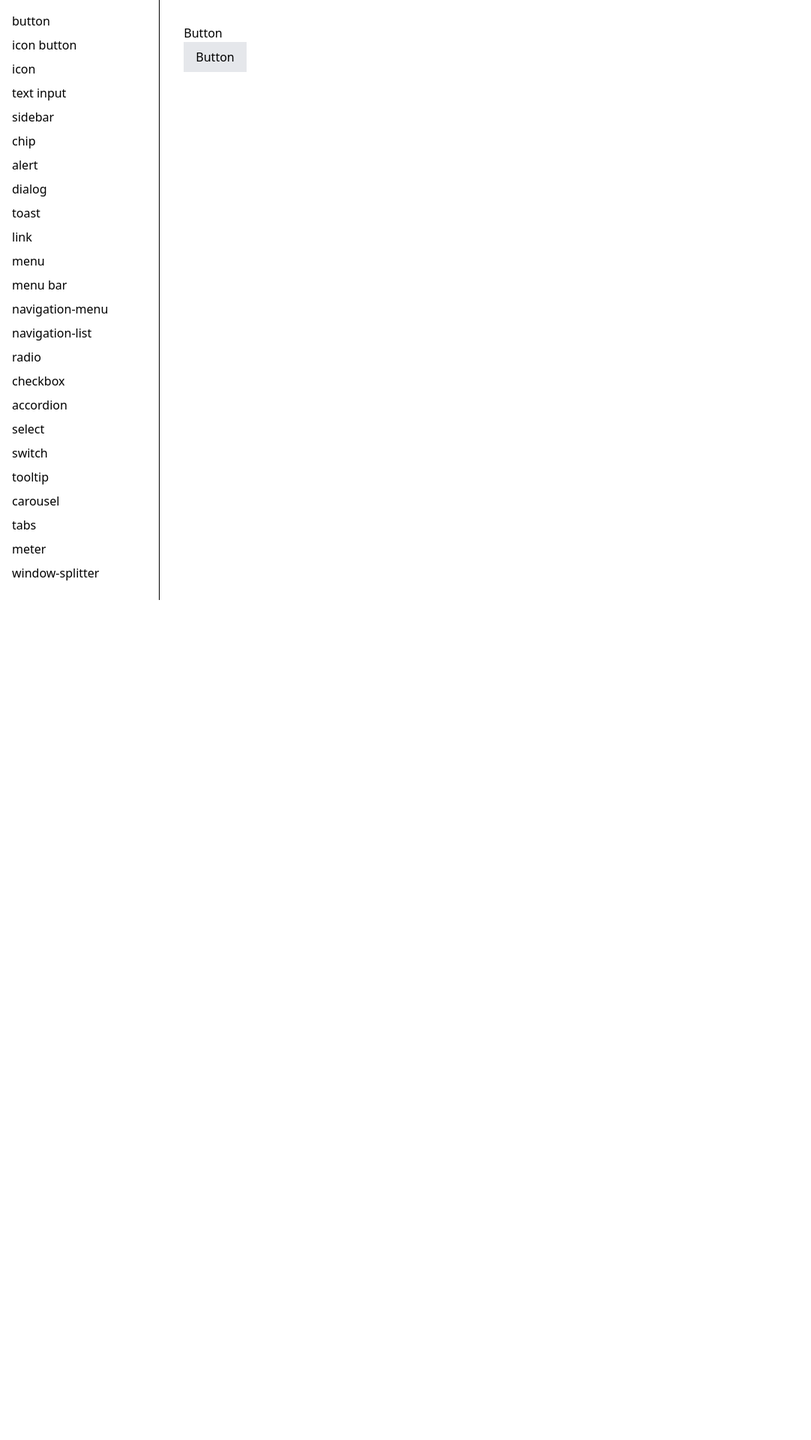
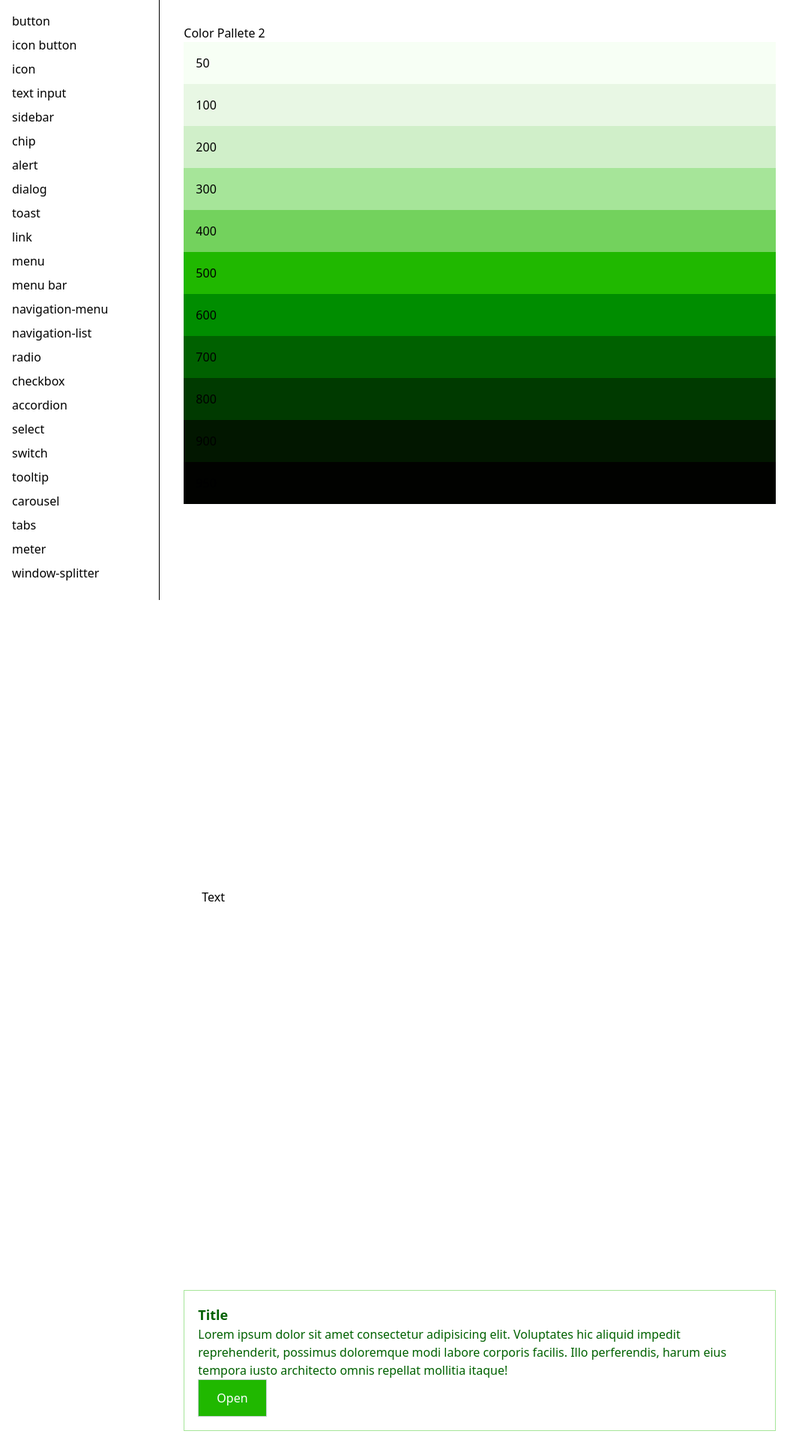
Before and after one commit to vikashsurin/zenosui, a SvelteKit app: page / in a window 1280 px wide. Shown: the top 1920 px of the page at 75% size, without its empty margins (0-1082 px from the left). Before the commit the page ends 800 px from the top, so only its background shows below. Built offline with nearby package versions, Linux system fonts and the light colour scheme.

Commit message:
backup dev

```diff
--- a/src/app.css
+++ b/src/app.css
@@ -1 +1,71 @@
 @import 'tailwindcss';
+@import './css/button.css';
+
+:root {
+	--hue: 140;
+	/* FOUNDATION COLORS */
+	--color-50: oklch(99% 0.015 var(--hue));
+	--color-100: oklch(96% 0.03 var(--hue));
+	--color-200: oklch(92% 0.06 var(--hue));
+	--color-300: oklch(86% 0.12 var(--hue));
+	--color-400: oklch(78% 0.18 var(--hue));
+	--color-500: oklch(68% 0.24 var(--hue));
+	--color-600: oklch(55% 0.23 var(--hue));
+	--color-700: oklch(42% 0.18 var(--hue));
+	--color-800: oklch(30% 0.12 var(--hue));
+	--color-900: oklch(18% 0.06 var(--hue));
+	--color-950: oklch(8% 0.02 var(--hue));
+
+	--neutral-50: oklch(99% 0.002 200);
+	--neutral-100: oklch(97% 0.004 200);
+	--neutral-200: oklch(93% 0.008 200);
+	--neutral-300: oklch(85% 0.012 200);
+	--neutral-400: oklch(72% 0.015 200);
+	--neutral-500: oklch(60% 0.018 200);
+	--neutral-600: oklch(45% 0.02 200);
+	--neutral-700: oklch(32% 0.022 200);
+	--neutral-800: oklch(22% 0.025 200);
+	--neutral-900: oklch(14% 0.03 200);
+	--neutral-950: oklch(8% 0.035 200);
+
+	/* ===== CORE THEME PRIMITIVES (ADJUST PER THEME) ===== */
+	/* Light Theme (default) */
+	--theme-surface: oklch(100% 0 0); /* Pure white base */
+	--theme-surface-1: var(--neutral-50); /* Card backgrounds */
+	--theme-surface-2: var(--neutral-100); /* Elevated surfaces */
+	--theme-on-surface: var(--neutral-900); /* Primary text */
+	--theme-on-surface-2: var(--neutral-700); /* Secondary text */
+	--theme-outline: var(--neutral-300); /* Borders, dividers */
+
+	--theme-primary: var(--color-500);
+	--theme-on-primary: white;
+	--theme-primary-container: var(--color-100);
+	--theme-on-primary-container: var(--color-900);
+
+	--theme-error: oklch(65% 0.22 20); /* Fixed red (hue 20) */
+	--theme-on-error: white;
+
+	/* ===== DARK THEME OVERRIDES (via prefers-color-scheme) ===== */
+	@media (prefers-color-scheme: dark) {
+		--theme-surface: var(--neutral-950);
+		--theme-surface-1: var(--neutral-900);
+		--theme-surface-2: var(--neutral-800);
+		--theme-on-surface: var(--neutral-200);
+		--theme-on-surface-2: var(--neutral-400);
+		--theme-outline: var(--neutral-700);
+
+		--theme-primary-container: var(--color-900);
+		--theme-on-primary-container: var(--color-200);
+	}
+
+	/* ===== STATE LAYERS (CRITICAL FOR INTERACTIONS) ===== */
+	--state-hover: oklch(from var(--theme-primary) l c h calc(c * 0.7)); /* 30% less saturated */
+	--state-pressed: oklch(from var(--theme-primary) l calc(c * 0.8) h); /* 20% darker */
+	--state-disabled: oklch(from var(--theme-on-surface) l calc(c * 0.3) h); /* Muted */
+}
+
+[data-theme='dark'] {
+	--background: oklch(0 0 0);
+	--button-background: var(--color-100);
+	--button-color: var(--color-950) --card-background: rgba();
+}
--- /dev/null
+++ b/src/css/button.css
@@ -0,0 +1,33 @@
+.button {
+	/* Base */
+	--button-bg: var(--theme-surface-1);
+	--button-fg: var(--theme-on-surface);
+	--button-border: var(--theme-outline);
+
+	/* Primary variant */
+	--button-primary-bg: var(--theme-primary);
+	--button-primary-fg: var(--theme-on-primary);
+	--button-primary-hover: color-mix(in oklch, var(--theme-primary), var(--state-hover) 80%);
+
+	/* Disabled state */
+	--button-disabled-bg: var(--theme-surface-2);
+	--button-disabled-fg: var(--state-disabled);
+
+	/* Apply to component */
+	background: var(--button-bg);
+	color: var(--button-fg);
+	border: 1px solid var(--button-border);
+}
+
+.button--primary {
+	background: var(--button-primary-bg);
+	color: var(--button-primary-fg);
+}
+.button--primary:hover {
+	background: var(--button-primary-hover);
+}
+.button--disabled {
+	background: var(--button-disabled-bg);
+	color: var(--button-disabled-fg);
+	cursor: not-allowed;
+}
--- /dev/null
+++ b/src/lib/store/theme.svelte.js
@@ -0,0 +1,4 @@
+export let theme = $state('dark');
+
+// document.documentElement.dataset.theme = theme;
+// document.documentElement.setAttribute('data-theme', theme);
--- a/src/lib/types/index.ts
+++ b/src/lib/types/index.ts
@@ -79,8 +79,8 @@ export interface UiProps {
 	uiBorder?: BorderVariant;
 	uiPadding?: PaddingVariant;
 	uiColorPreset?: ColorVariant;
+	uiTheme?: string;
 }
-
 export interface ComponentProps extends UiProps {
 	class?: string;
 }
--- a/src/lib/ui/button/Button.svelte
+++ b/src/lib/ui/button/Button.svelte
@@ -20,8 +20,10 @@ Button
 	import type { ButtonProps } from '$lib/types/index.js';
 	import clsx from 'clsx';
 	import Icon from '../icon/Icon.svelte';
+	import { theme } from '$lib/store/theme.svelte.js';
 
 	let {
+		uiTheme = 'dark',
 		label = 'Button',
 		href,
 		ref = $bindable(),
@@ -44,7 +46,7 @@ Button
 	activeClass = activeClass ?? 'bg-blue-500 text-white';
 	const buttonStyle = tv({
 		extend: baseVariant,
-		base: 'inline-flex justify-center items-center ',
+		base: 'zu_button inline-flex justify-center items-center ',
 		variants: {
 			uiSize: SIZE_PRESET,
 			active: {
@@ -80,6 +82,7 @@ Button
 
 <svelte:element
 	this={as}
+	data-theme={theme}
 	bind:this={ref}
 	{...hrefProp}
 	role={href ? 'link' : 'button'}
@@ -100,3 +103,10 @@ Button
 		<Icon {uiSize} icon={iconRight} iconRotation={iconRightRotation} />
 	{/if}
 </svelte:element>
+
+<style>
+	.zu_button {
+		background-color: var(--button-background);
+		color: var(--button-color);
+	}
+</style>
--- a/src/routes/+layout.svelte
+++ b/src/routes/+layout.svelte
@@ -3,6 +3,10 @@
 	import Aside from './Aside.svelte';
 	let { children } = $props();
 	import Toaster from '$lib/ui/toast/Toaster.svelte';
+
+	$effect(() => {
+		document.documentElement.setAttribute('data-theme', 'light');
+	});
 </script>
 
 <div class="grid grid-cols-12">
--- a/src/routes/+page.svelte
+++ b/src/routes/+page.svelte
@@ -3,6 +3,86 @@
 </script>
 
 <div>
-	<h1>Button</h1>
-	<Button>Click me</Button>
+	<h1>Color Pallete 2</h1>
+	<div class="box box-1">50</div>
+	<div class="box box-2">100</div>
+	<div class="box box-3">200</div>
+	<div class="box box-4">300</div>
+	<div class="box box-5">400</div>
+	<div class="box box-6">500</div>
+	<div class="box box-7">600</div>
+	<div class="box box-8">700</div>
+	<div class="box box-9">800</div>
+	<div class="box box-10">900</div>
+	<div class="box box-11">950</div>
+
+	<div class="box box-12">
+		<p>Text</p>
+	</div>
+	<div class="box box-13 p-2">
+		<h1 class="text-lg font-bold">Title</h1>
+		<p>
+			Lorem ipsum dolor sit amet consectetur adipisicing elit. Voluptates hic aliquid impedit
+			reprehenderit, possimus doloremque modi labore corporis facilis. Illo perferendis, harum eius
+			tempora iusto architecto omnis repellat mollitia itaque!
+		</p>
+		<button class="button button--primary">Open</button>
+	</div>
 </div>
+
+<style>
+	.box {
+		padding: 1rem;
+	}
+	.box-1 {
+		background-color: var(--color-50);
+	}
+	.box-2 {
+		background-color: var(--color-100);
+	}
+	.box-3 {
+		background-color: var(--color-200);
+	}
+	.box-4 {
+		background-color: var(--color-300);
+	}
+	.box-5 {
+		background-color: var(--color-400);
+	}
+	.box-6 {
+		background-color: var(--color-500);
+	}
+	.box-7 {
+		background-color: var(--color-600);
+	}
+	.box-8 {
+		background-color: var(--color-700);
+	}
+	.box-9 {
+		background-color: var(--color-800);
+	}
+	.box-10 {
+		background-color: var(--color-900);
+	}
+	.box-11 {
+		background-color: var(--color-950);
+	}
+	.box-12 {
+		margin: 500px 0px;
+		padding: 12px 24px;
+		width: min-content;
+		background-color: var(--color-500);
+		background-color: var(--content-color-500);
+		color: var(--color-950);
+		color: var(--content-color-950);
+	}
+	.box-13 {
+		background-color: white;
+		color: var(--color-700);
+		padding: 18px;
+		border: 1px solid var(--color-300);
+	}
+	.button {
+		padding: 12px 24px;
+	}
+</style>
```
